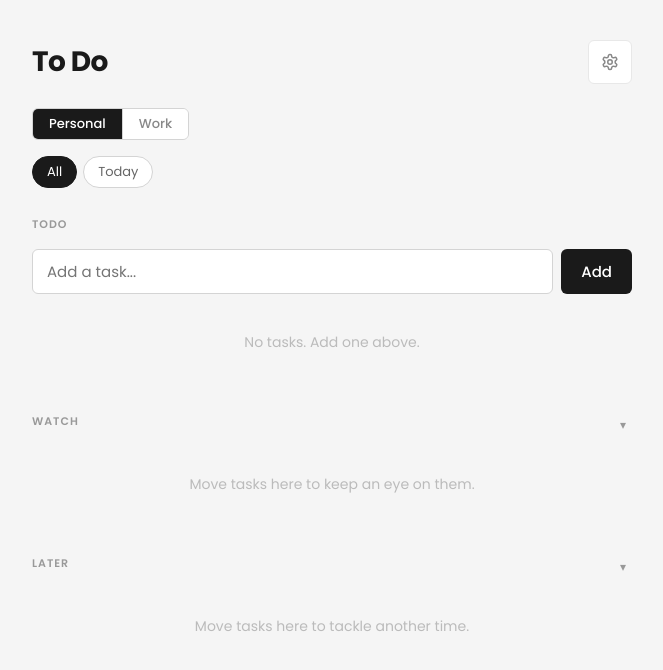
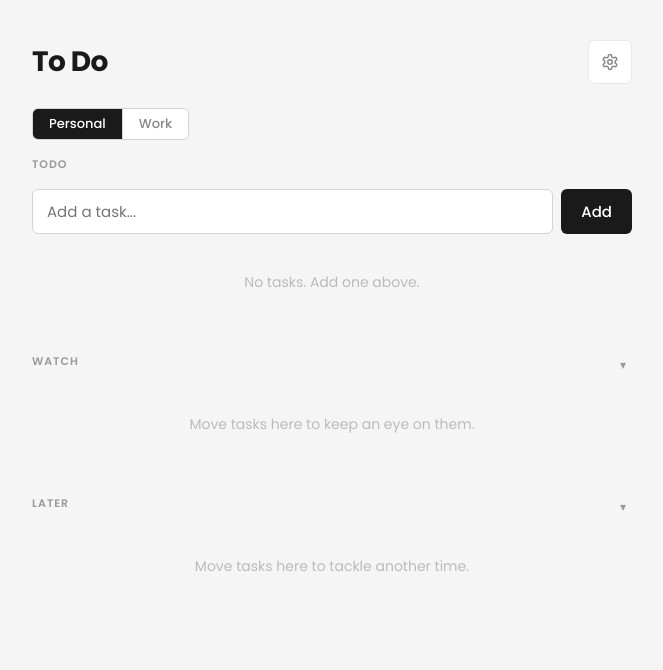
Before and after one commit to leonardonespolon/todo-app, a React (Vite) app: page / in a window 1280 px wide. Shown: the top 670 px of the page, without its empty margins (308-971 px from the left). Built offline with nearby package versions, Linux system fonts and the light colour scheme.

Commit message:
Remove Today/All filter — always show all tasks
The filter was based on createdAt which showed tasks added today, not
tasks intended for today. Todo/Watch/Later already handles prioritisation.
The streak counter is preserved.

https://claude.ai/code/session_01JKwDkfDTciLCnUdhwxF8Wo

```diff
--- a/src/App.jsx
+++ b/src/App.jsx
@@ -26,7 +26,6 @@ export default function App() {
   const { tasks, addTask, addSubTask, editTask, deleteTask, deleteProjectTasks, completeTask, uncompleteTask, moveTask, resetTasks } = useTasks(mode);
   const { projects, addProject, renameProject, moveProject, completeProject, uncompleteProject, deleteProject, resetProjects } = useProjects(mode);
   const { token, setToken, syncStatus, syncError, load, discoverGist, scheduleSave, flushSave } = useGistSync();
-  const [filter, setFilter] = useState('all');
   const [urgencySettings, setUrgencySettings] = useState(loadUrgencySettings);
   const [settingsOpen, setSettingsOpen] = useState(false);
   const [draft, setDraft] = useState(urgencySettings);
@@ -42,7 +41,6 @@ export default function App() {
   function switchMode(next) {
     setMode(next);
     localStorage.setItem('todo-app-mode', next);
-    setFilter('all');
   }
 
   useEffect(() => {
@@ -300,26 +298,10 @@ export default function App() {
         </button>
       </div>
 
-      <div className="filters">
-        <button
-          className={`filter-btn${filter === 'all' ? ' filter-btn--active' : ''}`}
-          onClick={() => setFilter('all')}
-        >
-          All
-        </button>
-        <button
-          className={`filter-btn${filter === 'today' ? ' filter-btn--active' : ''}`}
-          onClick={() => setFilter('today')}
-        >
-          Today
-        </button>
-      </div>
-
       <TaskList
         mode={mode}
         tasks={tasks}
         projects={projects}
-        filter={filter}
         onAdd={addTask}
         onAddSubTask={addSubTask}
         onEdit={editTask}
--- a/src/components/TaskList.jsx
+++ b/src/components/TaskList.jsx
@@ -275,7 +275,6 @@ export default function TaskList({
   mode,
   tasks,
   projects,
-  filter,
   onAdd,
   onAddSubTask,
   onEdit,
@@ -320,8 +319,6 @@ export default function TaskList({
     onMove(active.id, over.id);
   }
 
-  const startOfToday = new Date().setHours(0, 0, 0, 0);
-
   // Standalone tasks only (no sub-tasks)
   const standaloneTasks = tasks.filter(t => !t.projectId);
   const active = standaloneTasks.filter(t => !t.completedAt);
@@ -331,18 +328,11 @@ export default function TaskList({
   const watchTasks = active.filter(t => t.listId === 'watch');
   const laterTasks = active.filter(t => t.listId === 'later');
 
-  function filterAndSort(list) {
-    const filtered = filter === 'today' ? list.filter(t => t.createdAt >= startOfToday) : list;
-    return sortByUrgency(filtered, warning, critical);
-  }
-
-  const visibleTodo = filterAndSort(todoTasks);
+  const visibleTodo = sortByUrgency(todoTasks, warning, critical);
   const visibleWatch = sortByCreated(watchTasks);
   const visibleLater = sortByCreated(laterTasks);
 
-  const visibleCompleted = filter === 'today'
-    ? [...completedStandalone.filter(t => t.completedAt >= startOfToday)].sort((a, b) => b.completedAt - a.completedAt)
-    : [...completedStandalone].sort((a, b) => b.completedAt - a.completedAt);
+  const visibleCompleted = [...completedStandalone].sort((a, b) => b.completedAt - a.completedAt);
 
   // Work mode: projects bucketed by section
   const subTaskMap = {};
```
